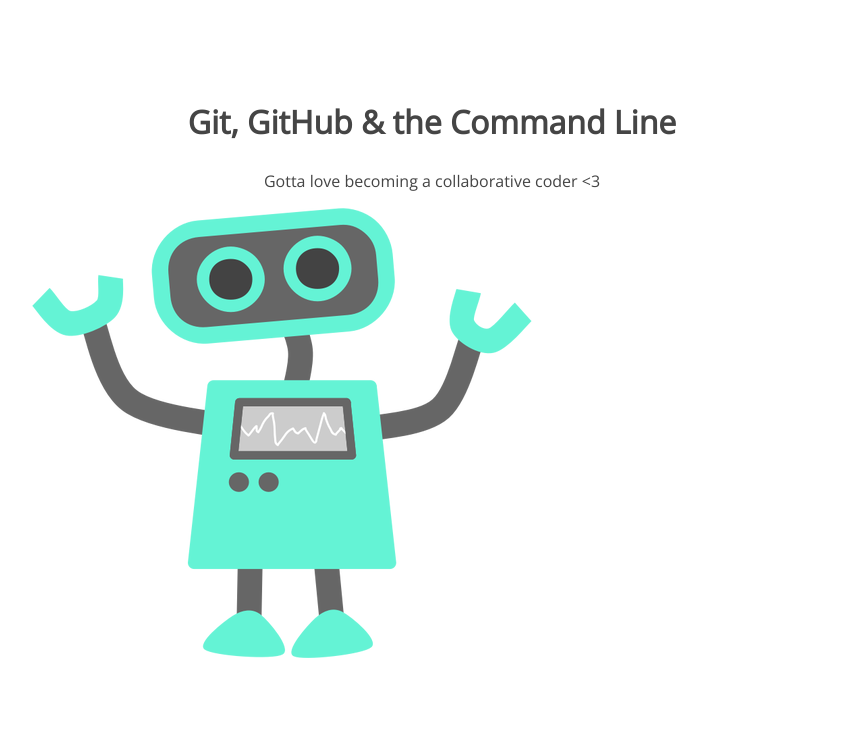
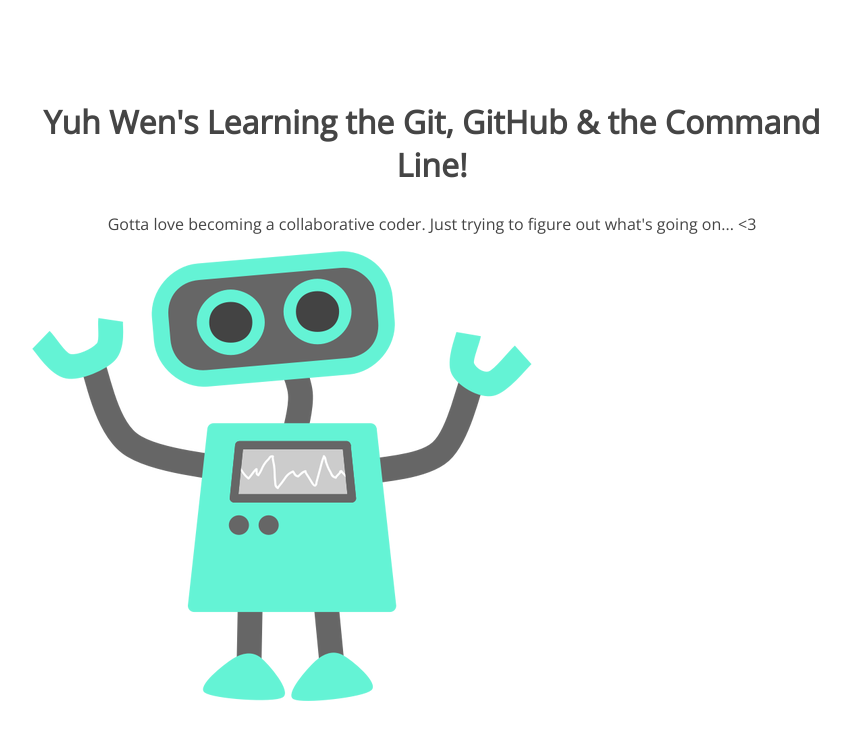
Before and after one commit to ydubl/105-project, a plain HTML site: page index.html in a window 1280 px wide. Shown: the whole page, without its empty margins (208-1058 px from the left). Drawn offline with nearby package versions, Linux system fonts and the light colour scheme.

Commit message:
changed h1 and p text

```diff
--- a/index.html
+++ b/index.html
@@ -8,8 +8,8 @@
 </head>
 <body>
 	<section>
-		<h1>Git, GitHub & the Command Line</h1>
-		<p>Gotta love becoming a collaborative coder <3</p>
+		<h1>Yuh Wen's Learning the Git, GitHub & the Command Line!</h1>
+		<p>Gotta love becoming a collaborative coder. Just trying to figure out what's going on... <3</p>
 		<img src="img/happy-blue-robot.png">
 	</section>
 </body>
```
